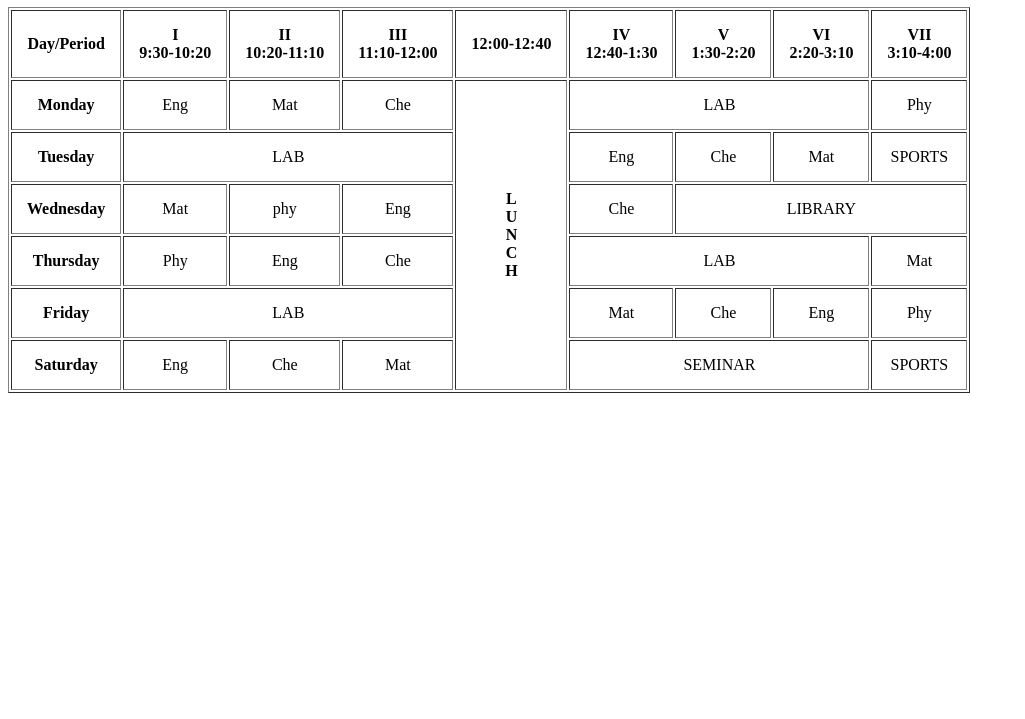
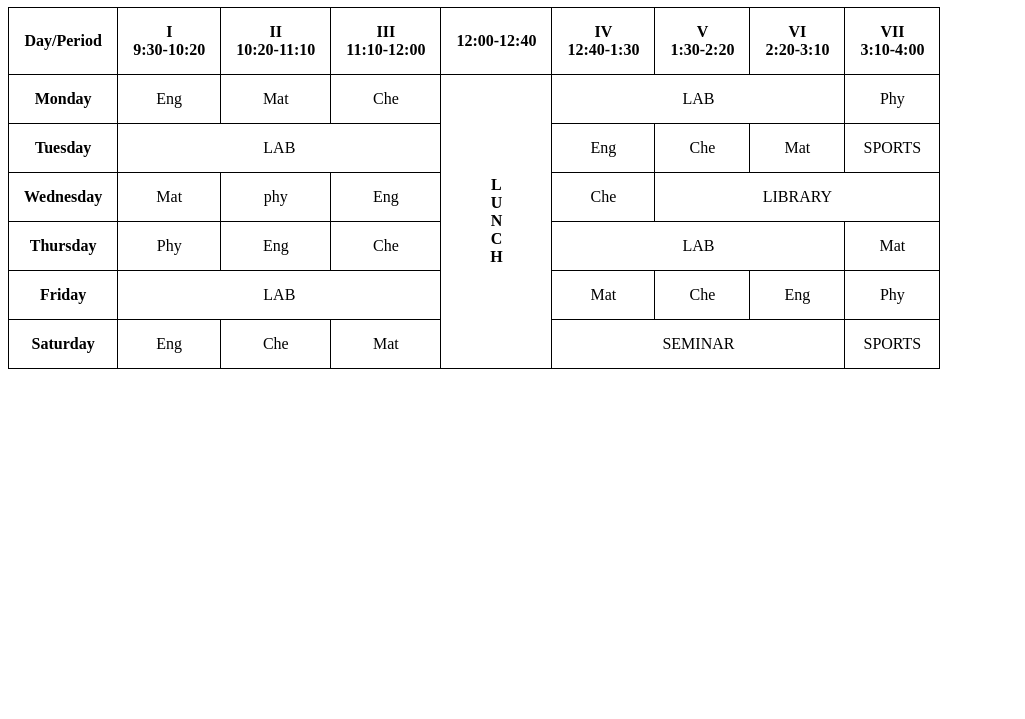
Before and after one commit to lerrois/timetable, a plain HTML site: page index.html in a window 1280 px wide. Shown: the part 81-800 px from the top of the page, without its empty margins (0-1025 px from the left). Drawn offline with Linux system fonts and the light colour scheme.

Commit message:
finished

```diff
--- a/index.html
+++ b/index.html
@@ -6,9 +6,11 @@
     </title>
     <meta charset="UTF-8">
     <style>
-      td,th {
+      table, td,th {
         padding: 15px;
         text-align: center;
+        border: 1px solid black;
+        border-collapse: collapse;
       }
     </style>
 </head>
```
